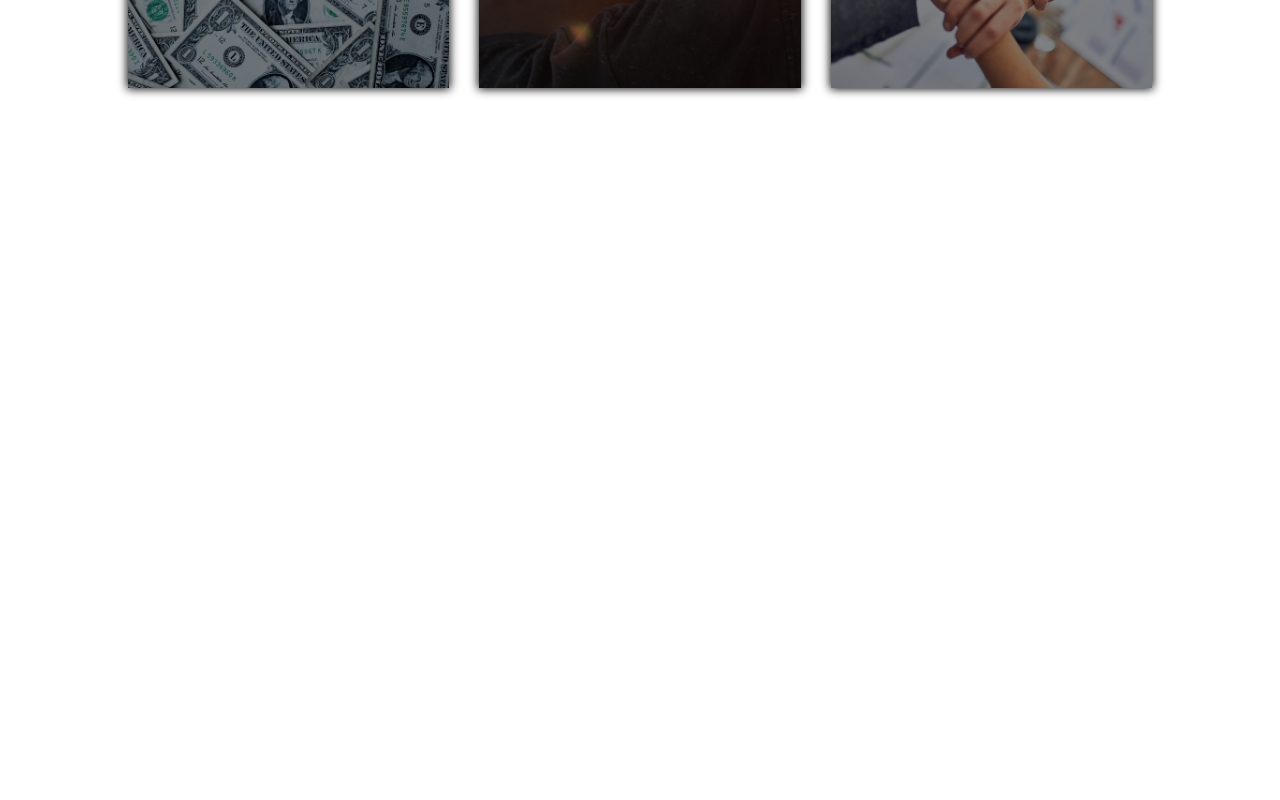
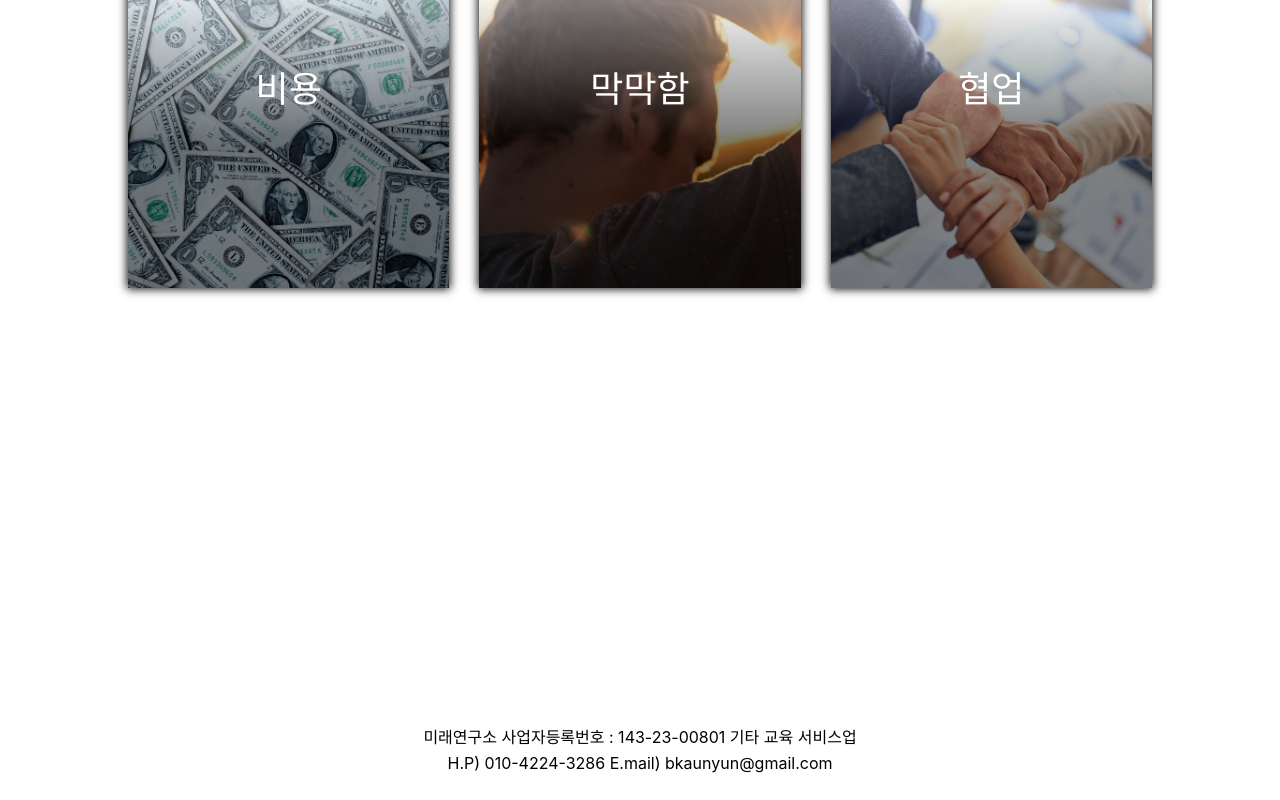
Before and after one commit to ehddnr301/webPage, a React app: page /#/ in a window 1280 px wide. Shown: the part 1200-2000 px from the top of the page. Before the commit the page ends 1600 px from the top, so only its background shows below. Built offline with nearby package versions, Linux system fonts and the light colour scheme.

Commit message:
14th - Add Footer

```diff
--- /dev/null
+++ b/src/components/Footer/index.tsx
@@ -0,0 +1,34 @@
+import * as React from 'react';
+import styled from 'styled-components';
+
+const Container = styled.div`
+    width: 100%;
+    height: 5%;
+    position: absolute;
+    bottom: 0;
+    margin-top: 100px;
+    color: black;
+    display: flex;
+    flex-direction: column;
+    align-items: center;
+    justify-content: center;
+`;
+
+const Info = styled.div`
+    &:first-child {
+        margin-bottom: 10px;
+    }
+`;
+
+const Footer: React.FC = () => {
+    return (
+        <Container>
+            <Info>
+                미래연구소 사업자등록번호 : ‌143-23-00801 기타 교육 서비스업
+            </Info>
+            <Info>‌‌H.P) ‌010-4224-3286 E.mail) bkaunyun@gmail.com</Info>
+        </Container>
+    );
+};
+
+export default Footer;
--- a/src/components/Home/index.tsx
+++ b/src/components/Home/index.tsx
@@ -2,17 +2,20 @@ import * as React from 'react';
 import styled from 'styled-components';
 import Banner from '../Banner';
 import Why from '../Why';
+import Footer from '../Footer';
 
 const Container = styled.div`
     width: 100%;
-    height: 200vh;
+    height: 250vh;
     padding-top: 100px;
+    position: relative;
 `;
 const Home: React.FC = () => {
     return (
         <Container>
             <Banner />
             <Why />
+            <Footer></Footer>
         </Container>
     );
 };
```
Also changed, not shown: readme/commit.md (+4 -0 lines).
